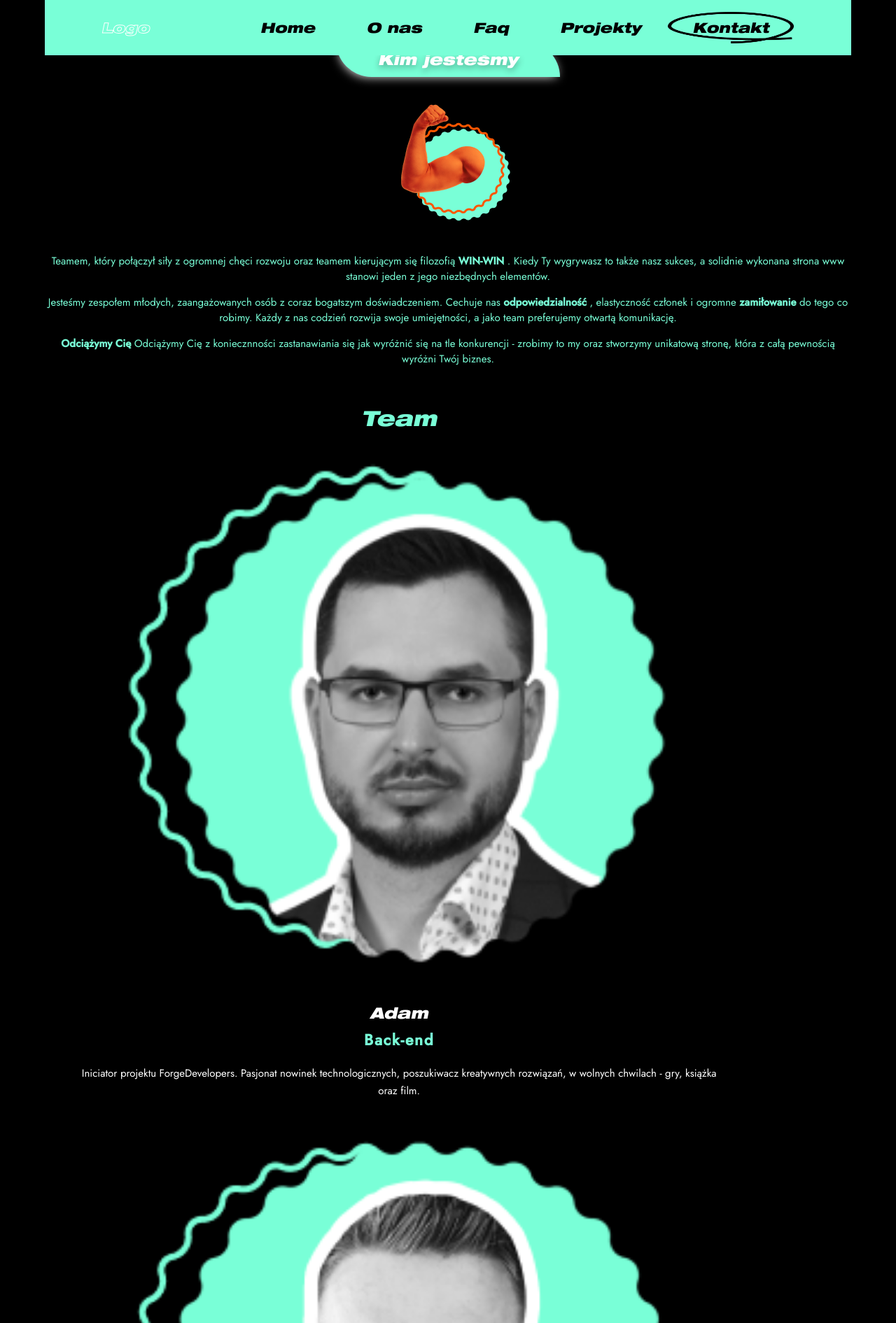
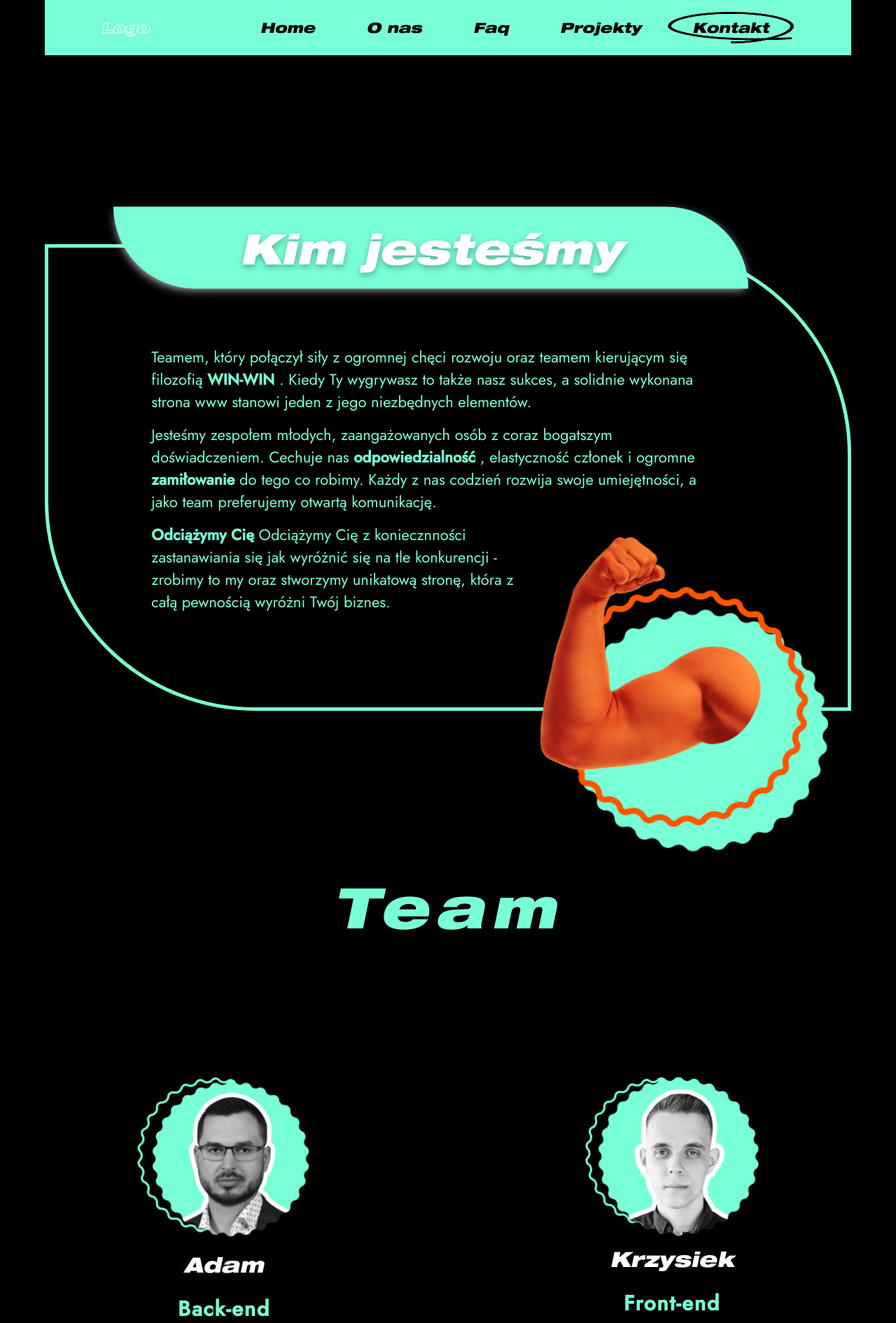
Before and after one commit to fornakter/buisness_card, a Flask app: page /o_nas/ in a window 1280 px wide. Shown: the part 51-1942 px from the top of the page at 70% size. Run offline with Flask 2, Linux system fonts and the light colour scheme; style sheets or scripts are compiled from the project's sources.

Commit message:
desktop view for about us page

```diff
--- a/static/styles/_about-us.scss
+++ b/static/styles/_about-us.scss
@@ -1,6 +1,6 @@
 .about-us {
   &__header {
-    min-width: 100%;
+    width: 100%;
     margin-top: 11rem;
     display: flex;
     flex-direction: column;
@@ -41,6 +41,7 @@
     &__title {
       font-size: 3rem;
       margin-bottom: 3.8rem;
+      letter-spacing: 1rem;
     }
     &__member {
       margin-bottom: 5rem;
@@ -77,3 +78,122 @@
     }
   }
 }
+@media screen and (min-width: 850px) {
+  .about-us {
+    width: 100%;
+    display: flex;
+    flex-direction: column;
+    align-items: center;
+    justify-content: center;
+    &__header {
+      width: 90%;
+      margin: 0 auto;
+      padding: 10rem 15.2rem 12rem 10.3rem;
+      margin-top: 40rem;
+      border: 5px solid $secondary-color;
+      position: relative;
+      border-radius: 0 30rem 0 30rem;
+      text-align: s;
+
+      &__title {
+        border-radius: 0 12rem 0 12rem;
+        padding: 2.1rem 10rem;
+        font-size: 3rem;
+        text-align: center;
+        position: absolute;
+        top: 0;
+        transform: translateY(-50%);
+      }
+
+      &__img {
+        width: 50rem;
+        position: absolute;
+        bottom: 0;
+        right: 1%;
+        transform: translateY(40%);
+      }
+      .text-container {
+        font-size: 2.2rem;
+        text-align: start;
+        &__paragraph {
+          &:last-child {
+            margin-right: 50%;
+          }
+        }
+      }
+    }
+    &__team,
+    .team {
+      &__title {
+        font-size: 8rem;
+        margin: 19rem;
+      }
+      &__members-wraper {
+        display: flex;
+        flex-wrap: wrap;
+        justify-content: center;
+      }
+      &__member {
+        width: 50%;
+
+        &__photo {
+          width: 40%;
+        }
+        &__description,
+        .description {
+          &__name {
+            font-size: 3rem;
+            margin-bottom: 2.5rem;
+          }
+          &__job {
+            font-size: 3rem;
+            margin-bottom: 2.5rem;
+          }
+          &__text {
+            font-size: 3rem;
+            line-height: 4.5rem;
+          }
+        }
+      }
+    }
+  }
+}
+
+@media screen and (min-width: 1200px) {
+  .about-us {
+    width: 100%;
+    display: flex;
+    flex-direction: column;
+    align-items: center;
+    justify-content: center;
+    &__header {
+      width: 90%;
+      margin: 0 auto;
+      padding: 10rem 15.2rem 12rem 10.3rem;
+      margin-top: 40rem;
+      border: 5px solid $secondary-color;
+      position: relative;
+      border-radius: 0 30rem 0 30rem;
+      text-align: s;
+
+      &__title {
+        border-radius: 0 12rem 0 12rem;
+        padding: 2.1rem 18rem;
+        font-size: 6rem;
+        text-align: center;
+        position: absolute;
+        top: 0;
+        transform: translateY(-50%);
+      }
+      .text-container {
+        font-size: 2.2rem;
+        text-align: start;
+        &__paragraph {
+          &:last-child {
+            margin-right: 30%;
+          }
+        }
+      }
+    }
+  }
+}
--- a/templates/about_us.html
+++ b/templates/about_us.html
@@ -89,7 +89,10 @@
     <div class="about-us">
       <header class="about-us__header">
         <h1 class="about-us__header__title">Kim jesteśmy</h1>
-        <img src="../static/source/images/who_we_are.png" alt="" class="about-us__header__img">
+        <img src="../static/source/images/who_we_are.png"
+        srcset="../static/source/images/who_we_are.png 850W,
+        ../static/source/images/who_we_are@2x.png" alt="" class="about-us__header__img">
+
         <article class="about-us__header__text-container text-container">
           <p class="text-container__paragraph">
                Teamem, który połączył siły z ogromnej chęci rozwoju oraz teamem kierującym się filozofią <span class="bold">WIN-WIN</span> . Kiedy Ty wygrywasz to także nasz sukces, a solidnie wykonana strona www stanowi jeden z jego niezbędnych elementów.
@@ -99,11 +102,15 @@
           i ogromne <span class="bold">zamiłowanie</span>  do tego co robimy. Każdy z nas codzień rozwija swoje umiejętności, a jako team preferujemy otwartą komunikację.</p>
 
           <p class="text-container__paragraph"> <span class="bold">Odciążymy Cię</span> Odciążymy Cię z koniecznności zastanawiania się jak wyróżnić się na tle konkurencji - zrobimy to my oraz stworzymy unikatową stronę, która
-          z całą pewnością wyróżni Twój biznes.</p>
+          z całą pewnością wyróżni Twój biznes. <br> <span class="place"></span></p>
           </article>
       </header>
       <section class="about-us__team team">
         <h2 class="team__title">Team</h2>
+        <div class="team__members-wraper">
+
+
+
           <article class="team__member-container team__member">
             <img src="../static/source/images/members/Adam Szeryf.png" alt="" class="team__member__photo">
             <div class="team__member__description">
@@ -157,6 +164,11 @@
 
             </div>
           </article>
+
+
+
+        </div>
+
       </section>
       <!-- footer ////////////////////////// -->
       <footer class="footer">
```
Also changed, not shown: static/styles/main.css (+119 -1 lines), static/source/images/members/Gabi.png, static/source/images/members/Łukaniu.png, static/source/images/who_we_are@2x.png (added), 1 other file. Lines whose indentation alone changed are shown as unchanged.
